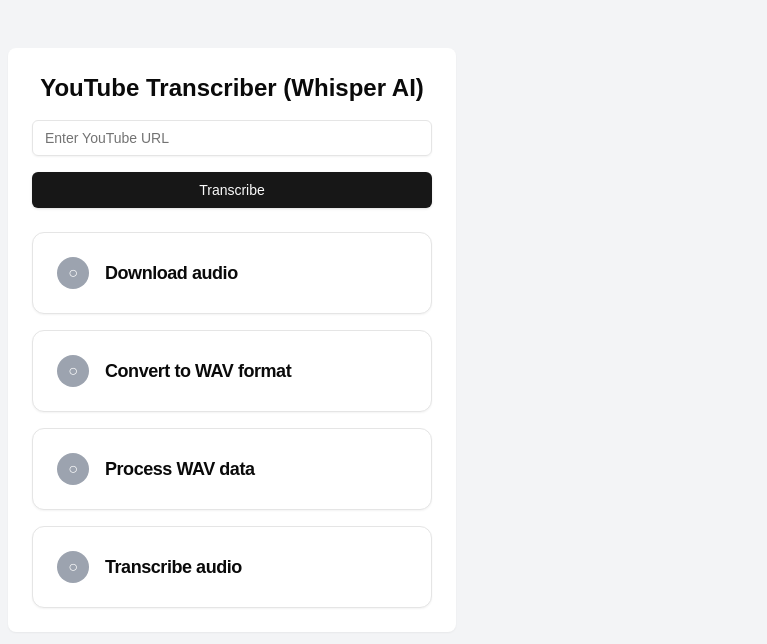
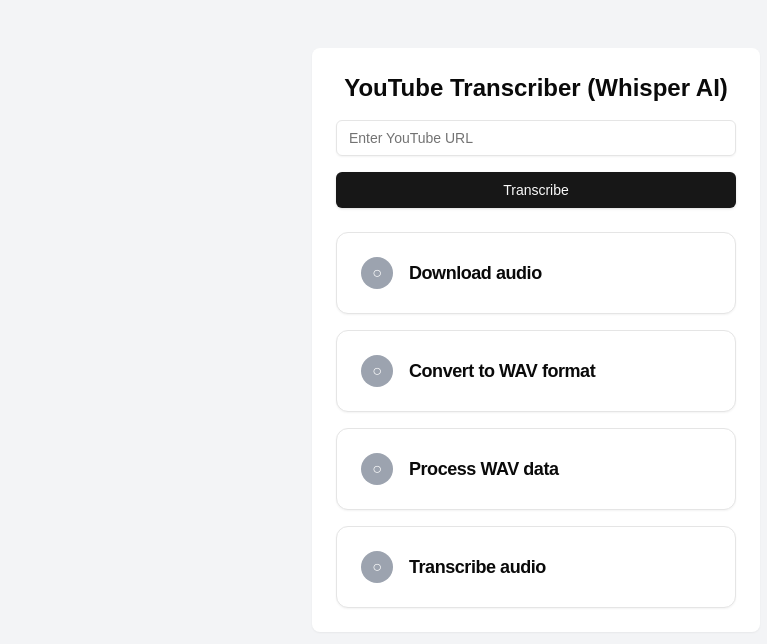
Before and after one commit to fjaviergelabert/audio-hub, a Next.js app: page / in a window 1280 px wide. Shown: the top 644 px of the page, without its empty margins (88-855 px from the left). Built offline with nearby package versions, Linux system fonts and the light colour scheme.

Commit message:
Refactor TranscribePage conditionally render section: improve layout and accessibility for transcription display logic

```diff
--- a/components/app-page.tsx
+++ b/components/app-page.tsx
@@ -235,8 +235,8 @@
           </ol>
         </article>
       </section>
-      <section className="flex-1 pl-8">
-        {transcription && (
+      {transcription && (
+        <section className="flex-1 pl-8">
           <article>
             <h2 className="text-lg font-semibold mb-2 text-center">
               Transcription
@@ -245,8 +245,8 @@
               <p className="whitespace-pre-wrap">{transcription}</p>
             </div>
           </article>
-        )}
-      </section>
+        </section>
+      )}
     </main>
   );
 }
```
